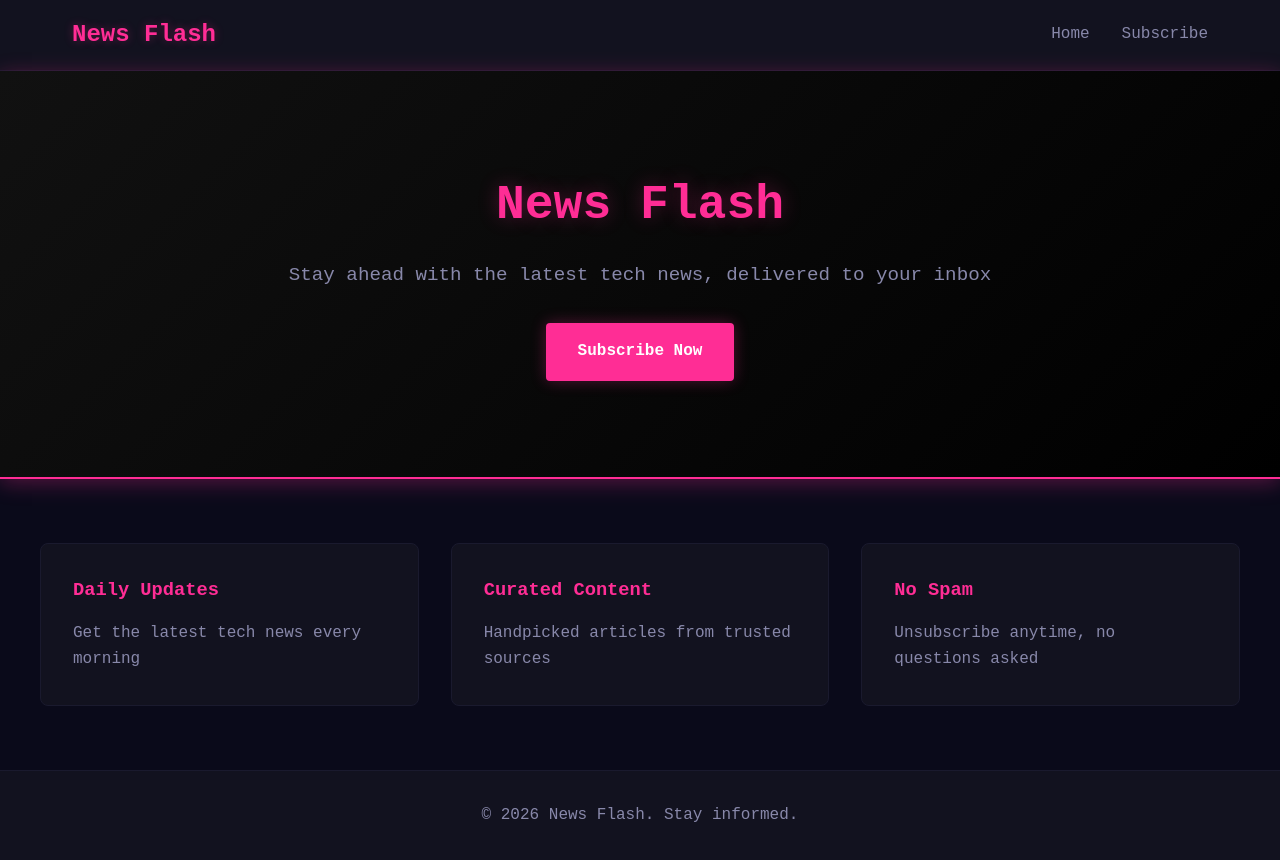
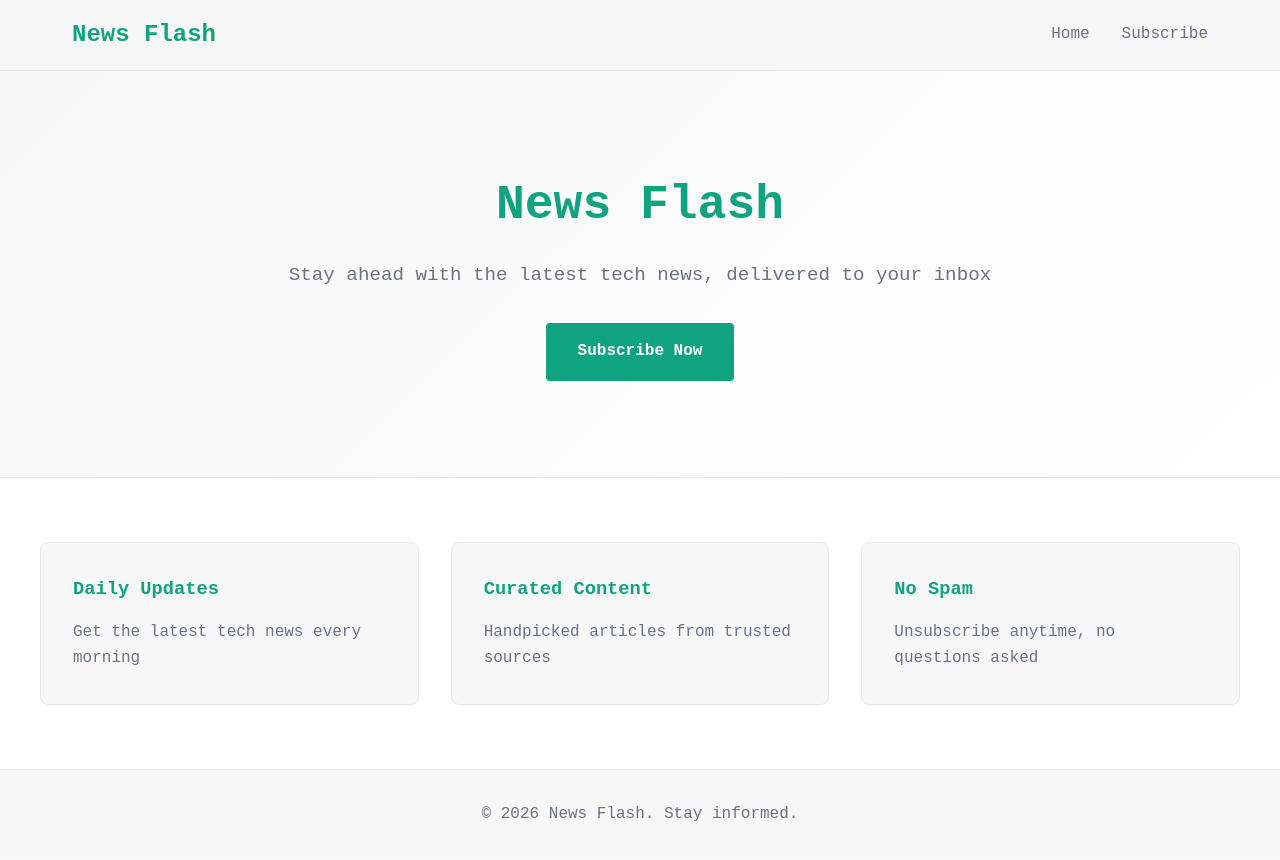
Before and after one commit to itsimonfredlingjack/grupp-ett-github, a Flask app: page / in a window 1280 px wide. After the commit the page ends 821 px from the top, so only its background shows below. Run offline with Flask 3, Linux system fonts and the light colour scheme.

Commit message:
GE-54: Implement ChatGPT white theme with green accents
- Update CSS variables to ChatGPT theme colors:
  - Background: #ffffff (pure white)
  - Cards: #f7f7f8 (light gray)
  - Primary accent: #10a37f (ChatGPT green)
  - Text: #111827 (dark) / #6b7280 (gray)
  - Borders: #e5e7eb (soft gray)
- Remove all neon colors (#00e599, #FF2D95, #00FFFF)
- Remove glow effects for clean, minimal aesthetic
- Add comprehensive ChatGPT theme test suite
- WCAG AA contrast tests pass

Co-Authored-By: Claude Code <noreply@anthropic.com>

```diff
--- a/src/sejfa/newsflash/presentation/static/css/style.css
+++ b/src/sejfa/newsflash/presentation/static/css/style.css
@@ -1,14 +1,14 @@
-/* News Flash - Synthwave Theme Styles */
+/* News Flash - ChatGPT Theme Styles */
 
 :root {
-    --bg-dark: #0a0a1a;
-    --bg-card: #12121f;
-    --accent-primary: #FF2D95;
-    --accent-secondary: #00FFFF;
-    --accent-glow: rgba(255, 45, 149, 0.3);
-    --text-primary: #ffffff;
-    --text-secondary: #8888aa;
-    --border-color: #1a1a2e;
+    --bg-dark: #ffffff;
+    --bg-card: #f7f7f8;
+    --accent-primary: #10a37f;
+    --accent-secondary: #e5e7eb;
+    --accent-glow: rgba(16, 163, 127, 0.15);
+    --text-primary: #111827;
+    --text-secondary: #6b7280;
+    --border-color: #e5e7eb;
 }
 
 * {
@@ -47,7 +47,6 @@ body {
     font-size: 1.5rem;
     font-weight: bold;
     color: var(--accent-primary);
-    text-shadow: 0 0 10px var(--accent-glow);
 }
 
 .header__nav {
@@ -72,11 +71,10 @@ body {
 
 /* Hero Section */
 .hero {
-    background: linear-gradient(135deg, #111111 0%, #000000 100%);
+    background: linear-gradient(135deg, #f7f7f8 0%, #ffffff 100%);
     padding: 6rem 2rem;
     text-align: center;
-    border-bottom: 2px solid var(--accent-primary);
-    box-shadow: 0 4px 20px var(--accent-glow);
+    border-bottom: 1px solid var(--border-color);
 }
 
 .hero__container {
@@ -88,7 +86,6 @@ body {
     font-size: 3rem;
     margin-bottom: 1rem;
     color: var(--accent-primary);
-    text-shadow: 0 0 20px var(--accent-glow);
 }
 
 .hero__subtitle {
@@ -106,12 +103,10 @@ body {
     border-radius: 4px;
     font-weight: bold;
     transition: all 0.3s;
-    box-shadow: 0 0 15px var(--accent-glow);
 }
 
 .hero__button:hover {
-    background-color: #e01580;
-    box-shadow: 0 0 25px var(--accent-glow);
+    background-color: #0d8a6a;
     transform: translateY(-2px);
 }
 
@@ -138,7 +133,7 @@ body {
 
 .features__card:hover {
     border-color: var(--accent-primary);
-    box-shadow: 0 0 15px var(--accent-glow);
+    box-shadow: 0 2px 8px rgba(0, 0, 0, 0.1);
 }
 
 .features__title {
@@ -162,7 +157,7 @@ body {
     padding: 3rem;
     border-radius: 8px;
     border: 1px solid var(--border-color);
-    box-shadow: 0 0 20px rgba(0, 0, 0, 0.5);
+    box-shadow: 0 2px 8px rgba(0, 0, 0, 0.1);
 }
 
 .subscribe__heading {
@@ -208,7 +203,7 @@ body {
 .form__input:focus {
     outline: none;
     border-color: var(--accent-primary);
-    box-shadow: 0 0 10px var(--accent-glow);
+    box-shadow: 0 0 0 2px var(--accent-glow);
 }
 
 .form__button {
@@ -221,12 +216,10 @@ body {
     font-family: 'Courier New', Courier, monospace;
     cursor: pointer;
     transition: all 0.3s;
-    box-shadow: 0 0 10px var(--accent-glow);
 }
 
 .form__button:hover {
-    background-color: #e01580;
-    box-shadow: 0 0 20px var(--accent-glow);
+    background-color: #0d8a6a;
     transform: translateY(-2px);
 }
 
@@ -241,8 +234,8 @@ body {
     background-color: var(--bg-card);
     padding: 3rem;
     border-radius: 8px;
-    border: 1px solid var(--accent-primary);
-    box-shadow: 0 0 20px var(--accent-glow);
+    border: 1px solid var(--border-color);
+    box-shadow: 0 2px 8px rgba(0, 0, 0, 0.1);
     text-align: center;
 }
 
@@ -268,12 +261,10 @@ body {
     font-weight: bold;
     margin-top: 1rem;
     transition: all 0.3s;
-    box-shadow: 0 0 10px var(--accent-glow);
 }
 
 .thank-you__button:hover {
-    background-color: #e01580;
-    box-shadow: 0 0 20px var(--accent-glow);
+    background-color: #0d8a6a;
     transform: translateY(-2px);
 }
 
```
Also changed, not shown: tests/newsflash/test_color_scheme.py (+76 -79 lines).
